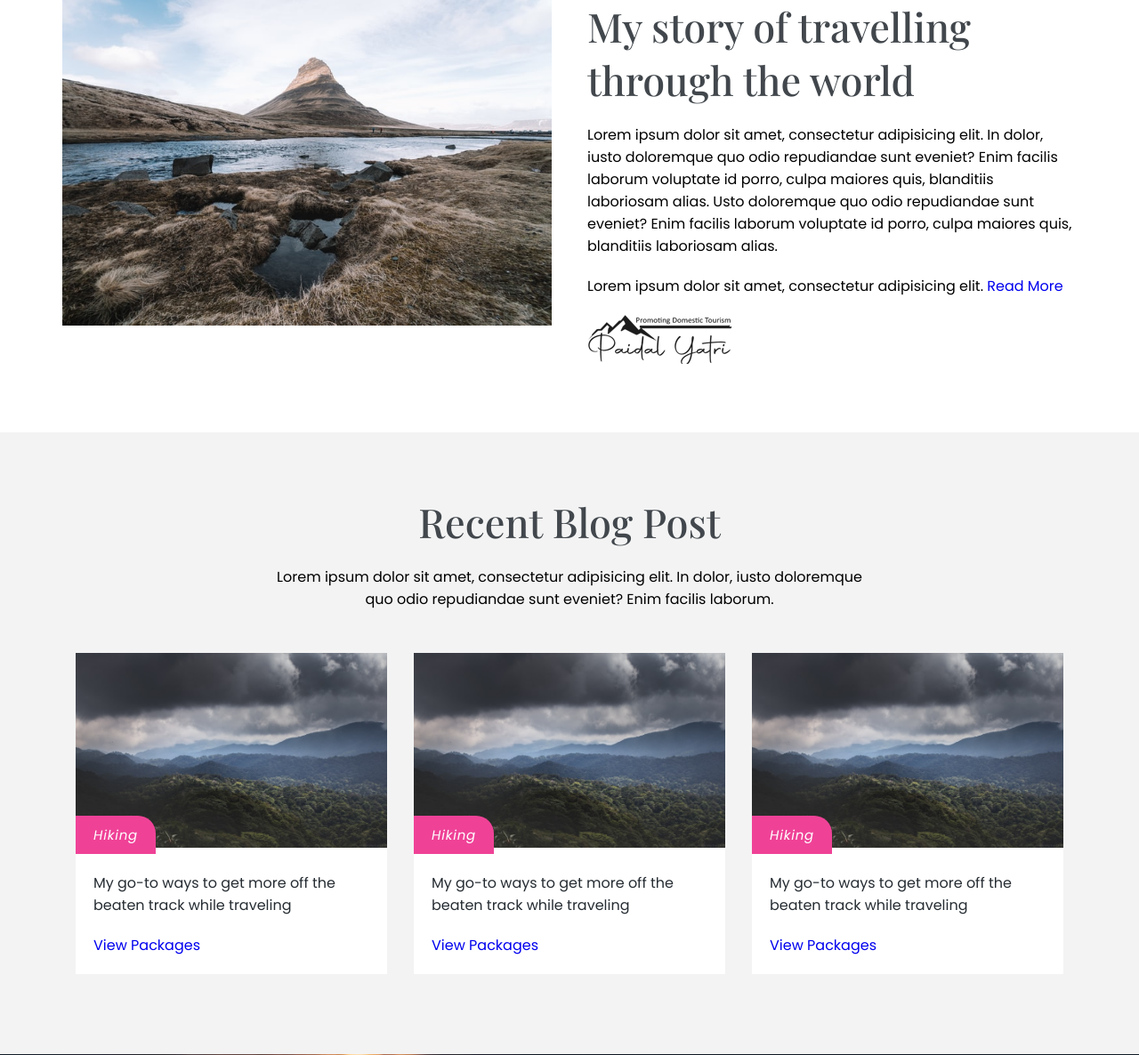
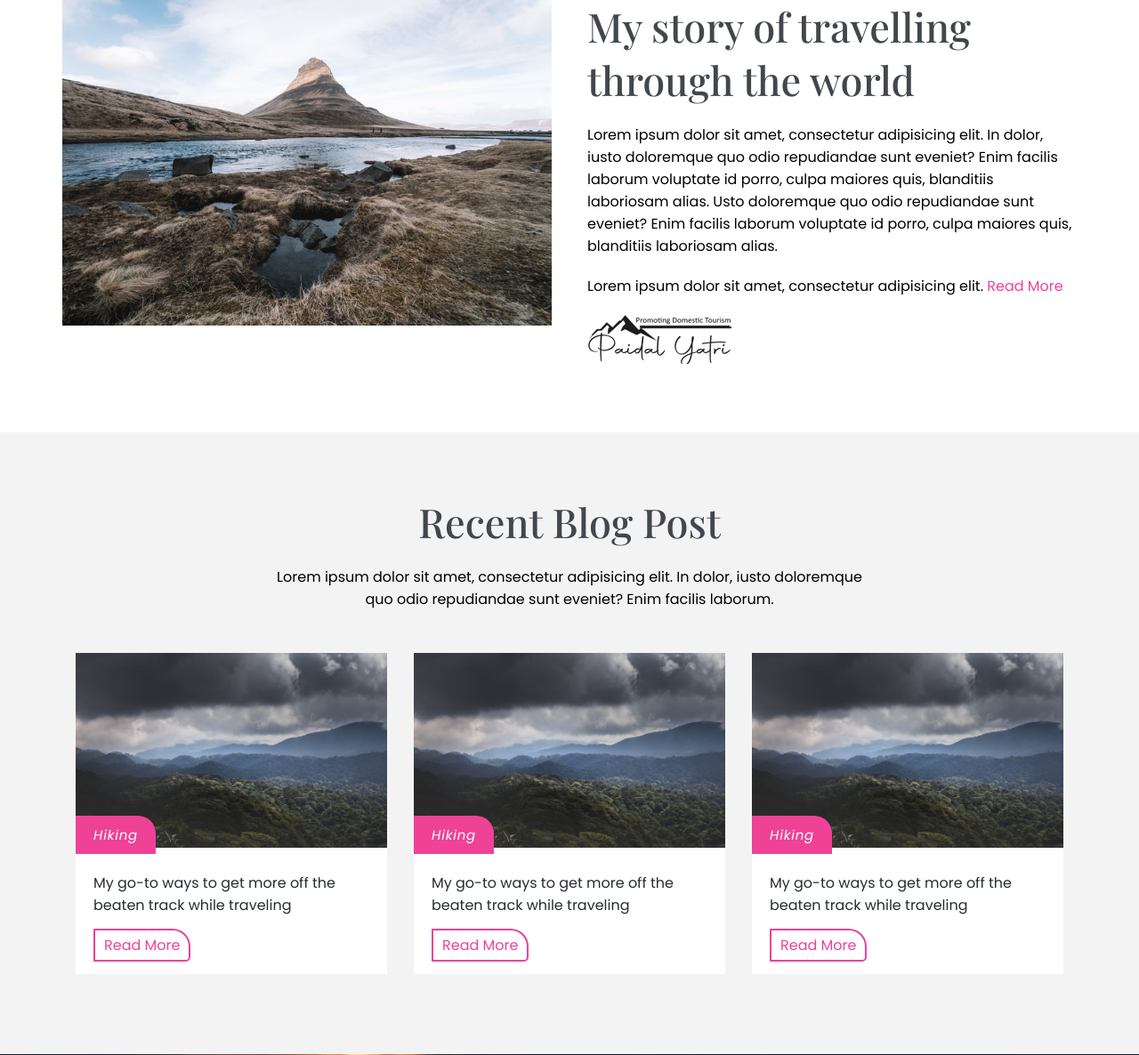
Before and after one commit to bikashbist/paidal-yatri, a Laravel app: page / in a window 1280 px wide. Shown: the part 761-1947 px from the top of the page at 89% size. Run offline with Laravel 8, Linux system fonts and the light colour scheme; some libraries are stand-ins or nearby versions; some web fonts are replaced.

Commit message:
css changes

```diff
--- a/about-home.php
+++ b/about-home.php
@@ -17,7 +17,7 @@
                             quis,
                             blanditiis laboriosam alias. Usto doloremque quo odio repudiandae sunt eveniet? Enim facilis
                             laborum voluptate id porro, culpa maiores quis, blanditiis laboriosam alias.</p>
-                        <p class="text">Lorem ipsum dolor sit amet, consectetur adipisicing elit. <a href="#">Read More</a> </p>
+                        <p class="text">Lorem ipsum dolor sit amet, consectetur adipisicing elit. <a class="read--more--part" href="#">Read More</a> </p>
                         <img src="paidal.png" alt="logo">
 
                     </div>
--- a/css/test.css
+++ b/css/test.css
@@ -92,6 +92,22 @@ body {
   font-family: "Poppins", sans-serif;
   max-width: 100vw;
   overflow-x: hidden;
+}
+
+a.read--more {
+  padding: 5px 10px;
+  border: 2px solid #ef4297;
+  border-radius: 1px 20px 5px 1px;
+  color: #ef4297;
+  transition: 0.5s;
+}
+a.read--more:hover {
+  background-color: #ef4297;
+  color: #fff;
+}
+
+a.read--more--part {
+  color: #ef4297;
 }
 
 .padding-x-axis {
--- a/recent-activities.php
+++ b/recent-activities.php
@@ -19,7 +19,7 @@
 
                         <div class="grid-class--heading">
                             <h2 class="text">My go-to ways to get more off the beaten track while traveling </h2>
-                            <a href="#">View Packages</a>
+                            <a class="read--more" href="#">Read More</a>
                         </div>
                     </a>
 
@@ -37,7 +37,7 @@
 
                         <div class="grid-class--heading">
                         <h2 class="text">My go-to ways to get more off the beaten track while traveling </h2>
-                            <a href="#">View Packages</a>
+                        <a class="read--more" href="#">Read More</a>
                         </div>
                     </a>
 
@@ -54,7 +54,7 @@
 
                         <div class="grid-class--heading">
                         <h2 class="text">My go-to ways to get more off the beaten track while traveling </h2>
-                            <a href="#">View Packages</a>
+                        <a class="read--more" href="#">Read More</a>
                         </div>
                     </a>
 
--- a/scss/_body.scss
+++ b/scss/_body.scss
@@ -8,7 +8,24 @@ body {
   max-width: 100vw;
   overflow-x: hidden;
 }
-
+a{
+  &.read--more {
+    padding: 5px 10px;
+    border: 2px solid #ef4297;
+    border-radius: 1px 20px 5px 1px;
+    color: #ef4297;
+    transition: 0.5s;
+    &:hover{
+      background-color: #ef4297;
+      color: #fff;
+    }
+  }
+}
+a{
+  &.read--more--part {
+    color: #ef4297;
+  }
+}
 .padding-x-axis {
   padding-left: 70px;
   padding-right: 70px;
```
